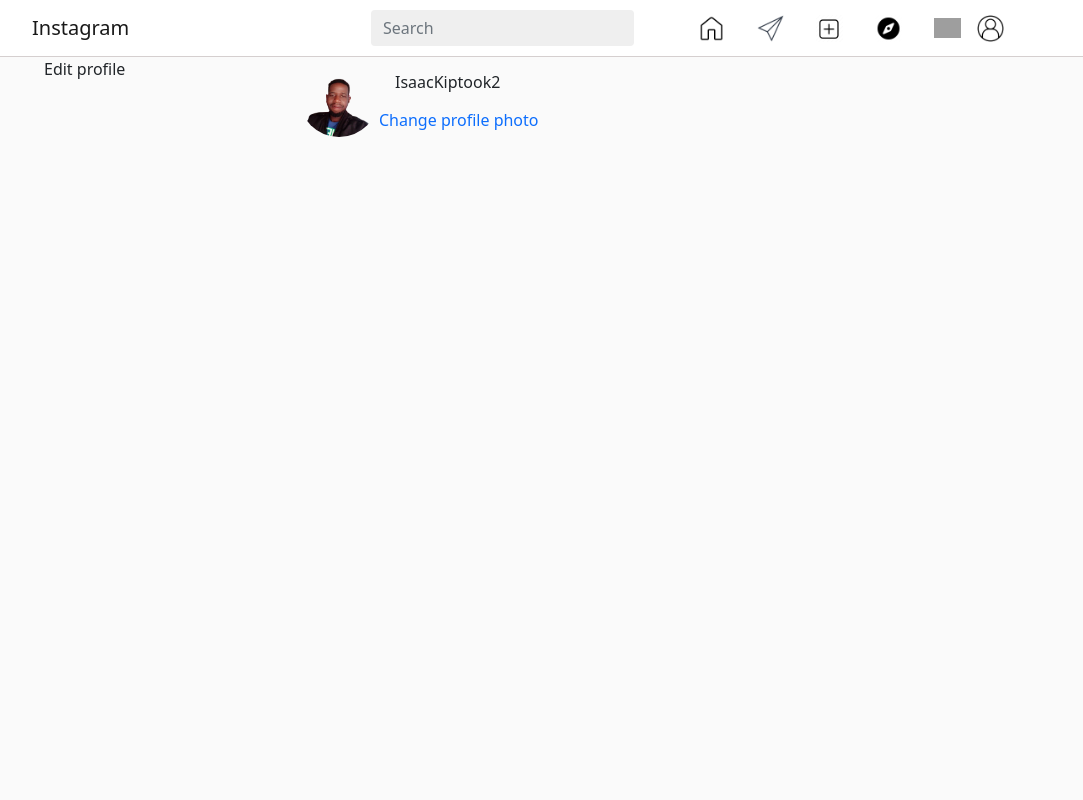
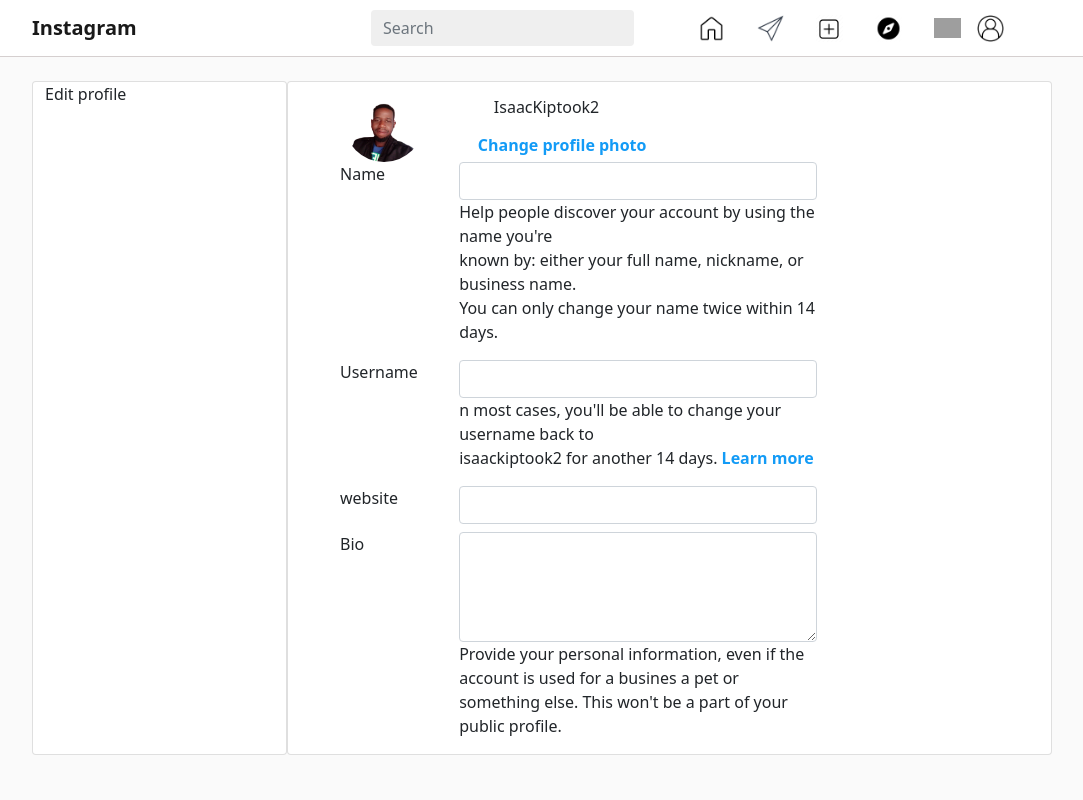
Before and after one commit to Isaac-kiptoo-kilimo/Istagram-app, a Django app: page /edit/ in a window 1280 px wide. Shown: the whole page, without its empty margins (98-1181 px from the left). Run offline with Django 4.2, Linux system fonts and the light colour scheme; some libraries are stand-ins or nearby versions; grey boxes are pictures that could not be loaded.

Commit message:
style:addedstyling to the register

```diff
--- a/static/css/style.css
+++ b/static/css/style.css
@@ -90,4 +90,6 @@ body{
 }
 a{
     text-decoration: none;
+    color: #139bf6;
+    font-weight: 800;
 }
--- a/templates/pages/editprofile.html
+++ b/templates/pages/editprofile.html
@@ -1,19 +1,66 @@
 {% extends 'base.html' %}
 {%  block content %}
 <div class="container ">
-    <div class="row mx-5">
-        <div class="col-md-3">
+    <div class="row mx-5 mt-4">
+        <div class="col-md-3 card">
             <p>Edit profile</p>
         </div>
-        <div class="col-md-9">
-            <div class="d-flex">
+        <div class="col-md-9 card">
+            <div class="row mx-3">
+               <div class="col-md-2 mx-3">
                 <img src="/static/images/isaac-.png" width="80px" class="img-fluid  rounded-circle" alt="">
-                <div>
+               </div>
+                <div class="col-md-5">
                     <h6 class="m-3">IsaacKiptook2 <br>
                     </h6>
                     <a href="">Change profile photo</a>
                 </div>
             </div>
+           <div class="row">
+            <form action="" method="POST">
+                {% csrf_token %}
+               <div class="row">
+                <div class="col-md-2 mx-3">
+                    <label for="fullname" class="mx-4">Name</label>
+                </div>
+                <div class="col-md-6">
+                    <input type="text"  class="form-control" placeholder="" name="fullname">
+                    <p>Help people discover your account by using the name you're <br> known by: either your full name, nickname, or business name. <br>
+                    You can only change your name twice within 14 days.</p>
+                </div>
+               </div>
+               <div class="row">
+                <div class="col-md-2 mx-3">
+                    <label for="username" class="mx-4">Username</label>
+                </div>
+                <div class="col-md-6">
+                    <input type="text"  class="form-control" placeholder="" name="username">
+                    <p>n most cases, you'll be able to change your username back to <br> isaackiptook2 for another 14 days.
+                   <a href="">Learn more</a> </p>
+                </div>
+               </div>
+               <div class="row">
+                <div class="col-md-2 mx-3">
+                    <label for="website" class="mx-4">website</label>
+                </div>
+                <div class="col-md-6">
+                    <input type="text"  class="form-control" placeholder="" name="website">
+
+                </div>
+               </div>
+               <div class="row mt-2">
+                <div class="col-md-2 mx-3">
+                    <label for="bio" class="mx-4">Bio</label>
+                </div>
+                <div class="col-md-6">
+                    <textarea name="" class="form-control" id="bio" rows="4" name="bio"></textarea>
+                    <p>Provide your personal information, even if the account is used for  a busines a pet or something else. This won't be a part of your public profile.</p>
+
+                </div>
+               </div>
+
+            </form>
+           </div>
         </div>
     </div>
 </div>
```
